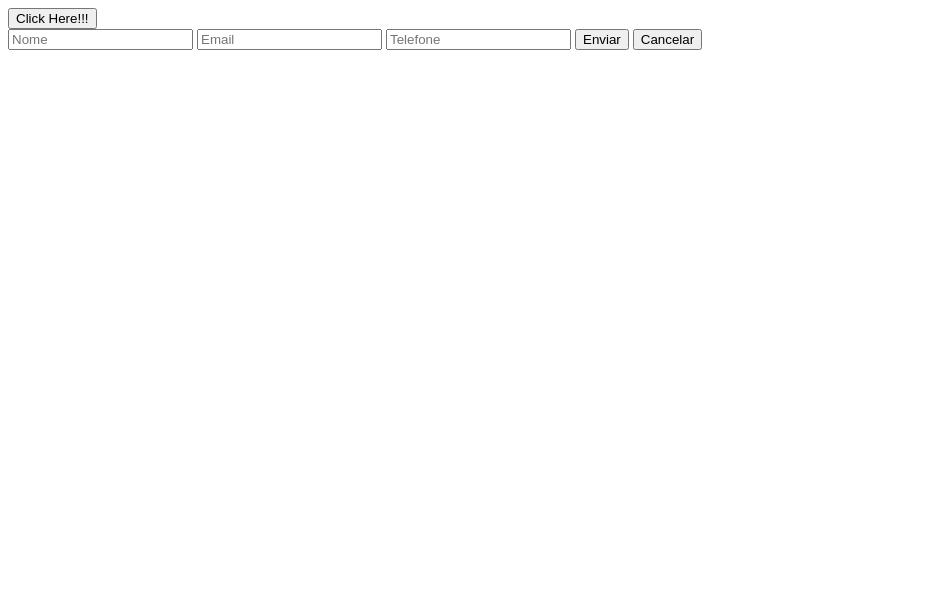
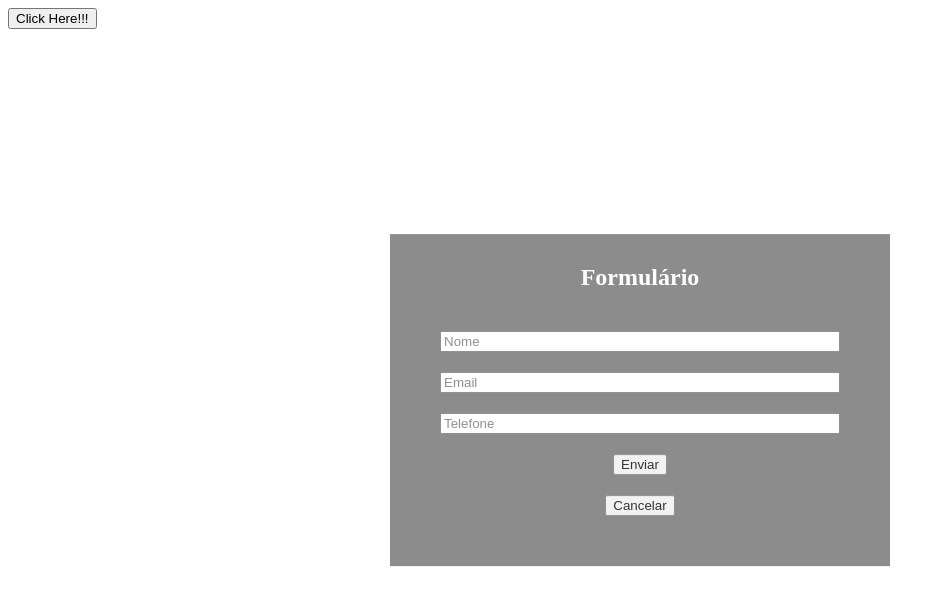
Before and after one commit to Jeffs-Dev/modalSimple, a plain HTML site: page index.html in a window 1280 px wide. Both pictures are taken after a click on the button "Click Here!!!". Shown: the whole page, without its empty margins (0-945 px from the left). Drawn offline with Linux system fonts and the light colour scheme.

Commit message:
basic style and modal done

```diff
--- a/css/modal.css
+++ b/css/modal.css
@@ -1,9 +1,33 @@
-.modal{
-    display: none;
-
+.modal {
+  display: none;
+  position: absolute;
+  top: 50%;
+  left: 50%;
+  width: 500px;
+  height: auto;
+  transform: translate(-50%, -50%);
+  background: #00000090;
+  opacity: 0.8;
 }
 
+.show {
+  display: block;
+}
 
-.show{
-    display: block;
+.modal-content{
+  display: flex;
+  flex-direction: column;
+  gap: 20px;
+  padding: 10px 50px 50px 50px;
 }
+
+.modal-content button{
+  width: max-content;
+  justify-self: center;
+  align-self: center;
+}
+
+.modal-content h2{
+  text-align: center;
+  color: #fff;
+}
--- a/index.html
+++ b/index.html
@@ -13,11 +13,14 @@
 
         <div class="modal">
 
+            <div class="modal-content">
+                <h2> Formulário</h2>
             <input type="text" placeholder="Nome">
             <input type="text" placeholder="Email">
             <input type="text" placeholder="Telefone">
             <button> Enviar </button>
             <button class="btnCloseModal"> Cancelar </button>
+        </div>
 
         </div>
 
```
